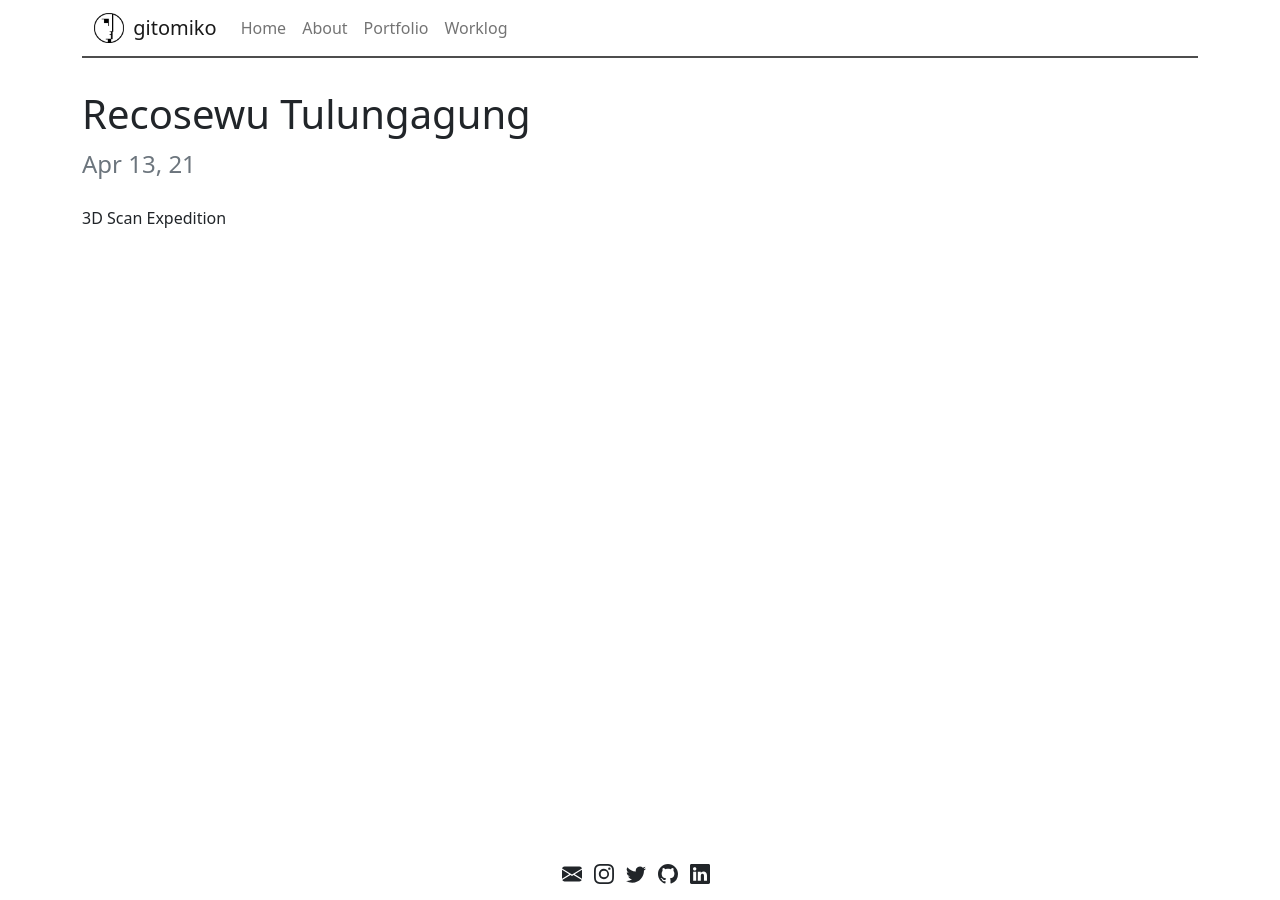
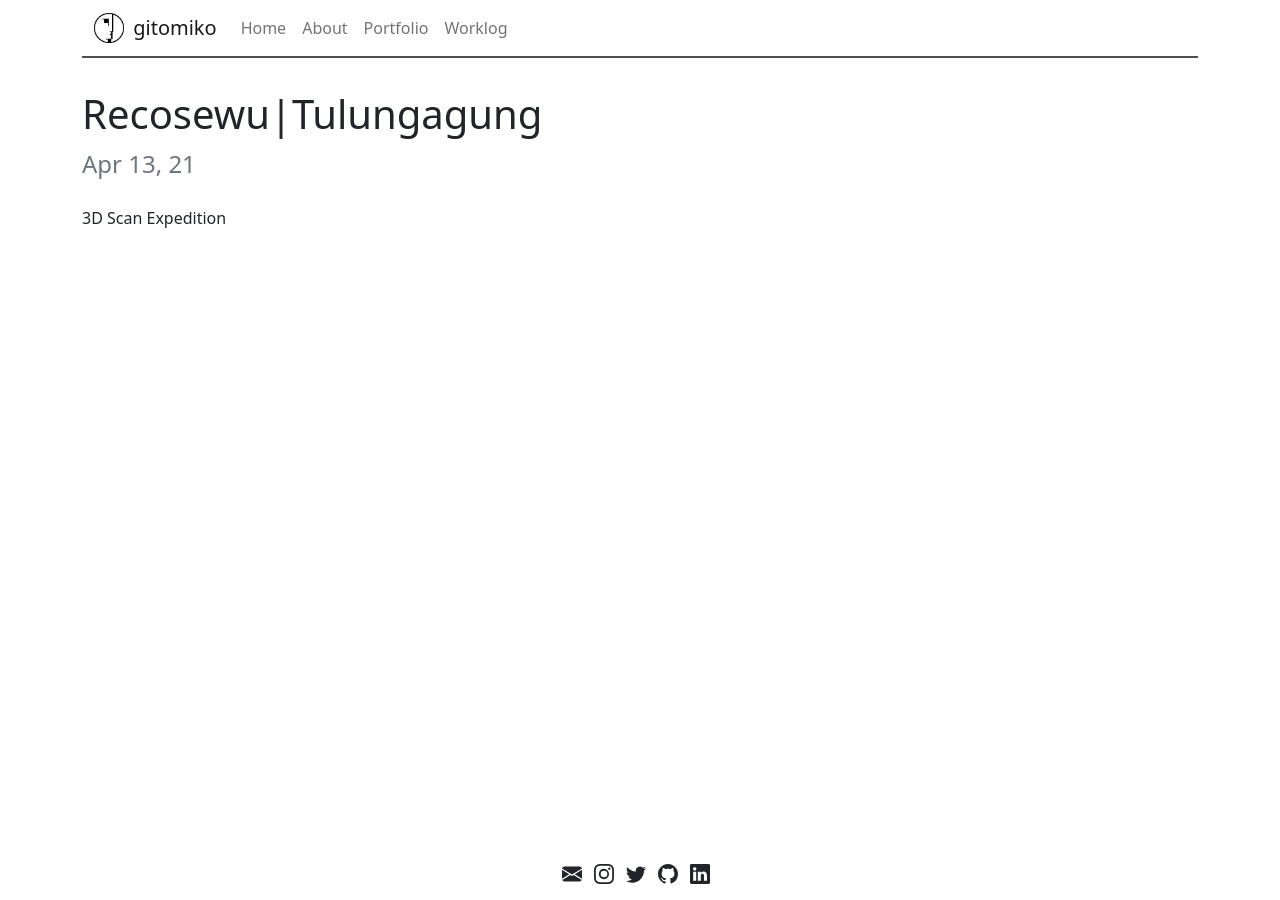
Before and after one commit to gitomiko/gitomiko.github.io, a Jekyll site: the page built from _posts/2021/2021-04-13-Recosewu-Tulungagung.md, in a window 1280 px wide. Built offline with Jekyll 4.4.1, drawn with Linux system fonts in a browser that asks for light colours.

```diff
--- a/_posts/2021/2021-04-13-Recosewu-Tulungagung.md
+++ b/_posts/2021/2021-04-13-Recosewu-Tulungagung.md
@@ -1,6 +1,6 @@
 ---
 layout: post
-title: Recosewu Tulungagung
+title: Recosewu|Tulungagung
 ---
 
 3D Scan Expedition
```
